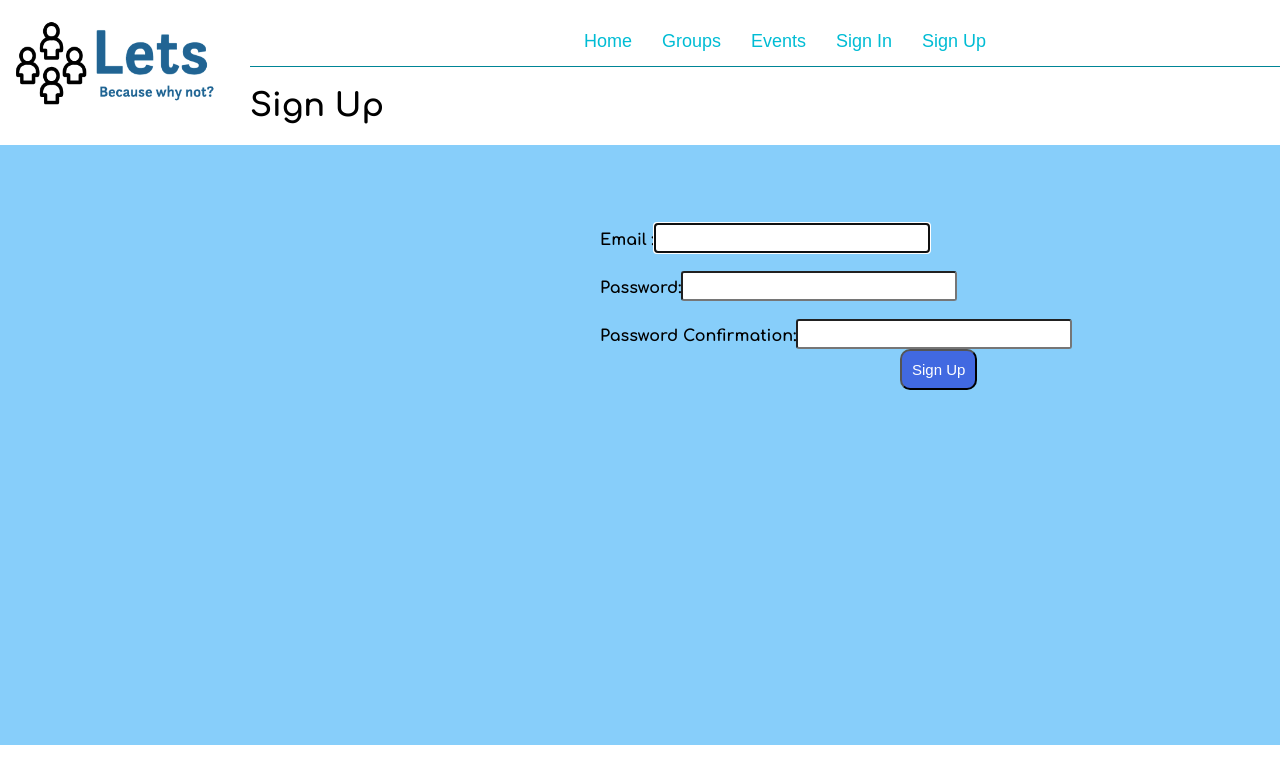
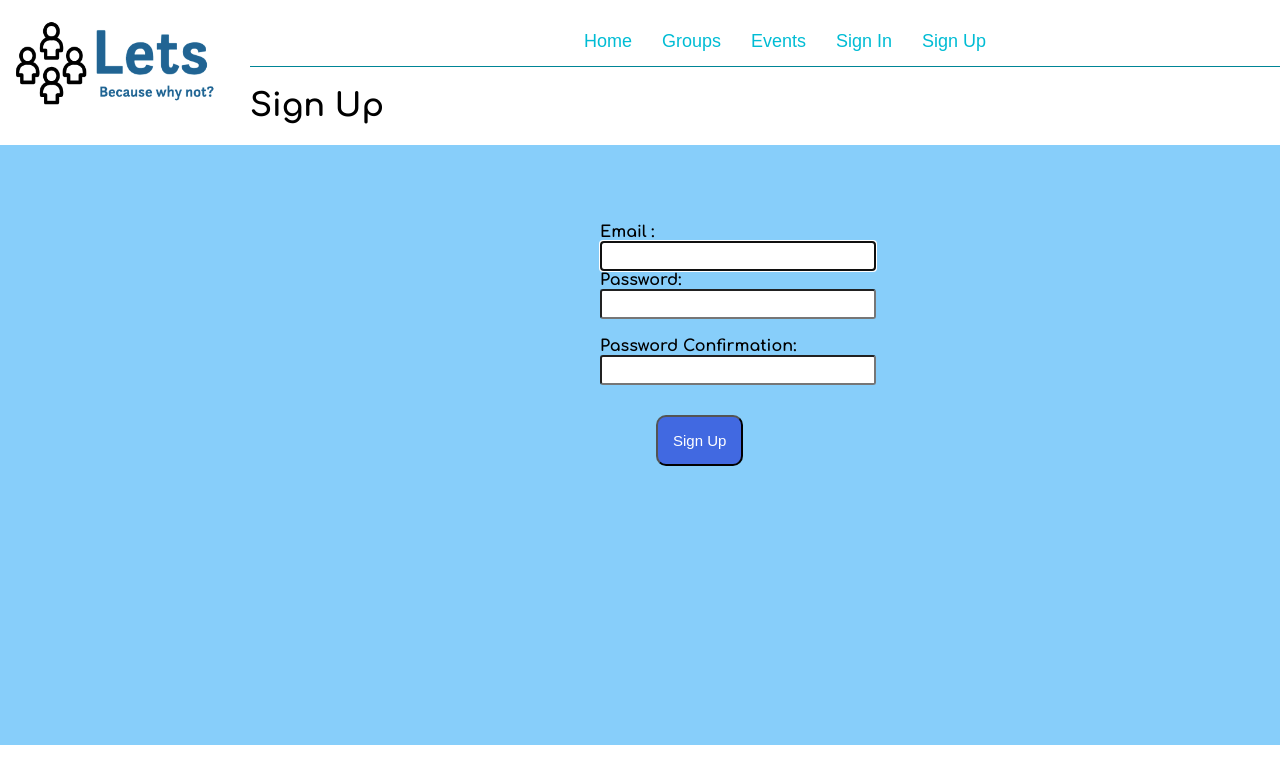
Before and after one commit to Quantumfishcake/Lets-Front, a React (Create React App) app: page /signup in a window 1280 px wide. Shown: the top 784 px of the page. Built offline with nearby package versions, Linux system fonts and the light colour scheme; no server answers.

Commit message:
finalcommit

```diff
--- a/src/components/SignUp.js
+++ b/src/components/SignUp.js
@@ -97,20 +97,23 @@ class SignUp extends Component {
               <br></br>
 
             {this.state.message}
+            <br></br>
             <input onChange={this._handleEmailInput} type="email" name="email" value={this.state.user.email} autoFocus required></input>
           </label></li>
-          <br></br>
+
             <li><label>
-            Password:
+
+            Password:<br></br>
              <input onChange={this._handlePasswordInput} type="password" name="password" value={this.state.user.password} required></input>
           </label></li>
           <br></br>
 
           <li><label>
             Password Confirmation:
+            <br></br>
              <input onChange={this._handlePasswordConfirm} type="password" name="password_confirmation" value={this.state.user.password_confirmation} required></input>
           </label></li>
-          <button type="submit" disabled={this.state.form_disabled}>Sign Up</button>
+          <button type="submit" name="signup" disabled={this.state.form_disabled}>Sign Up</button>
           </ul>
         </form>
         </div>
--- a/src/index.css
+++ b/src/index.css
@@ -581,3 +581,9 @@ h5 {
   font-weight: bolder;
   margin-left: 400px;
   }
+button[name="signup"]{
+    margin-left: 456px;
+    padding: 15px;
+    color: white;
+    margin-top: 30px;
+  }
```
